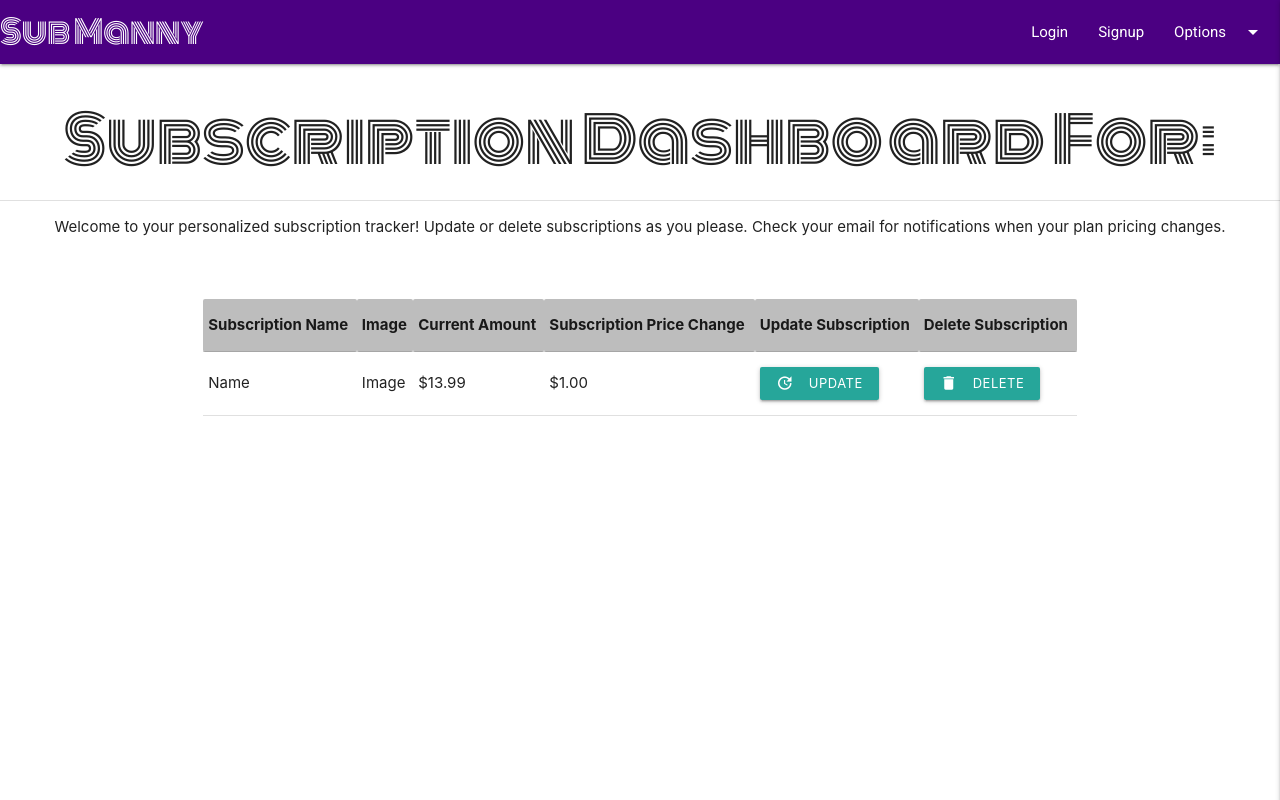
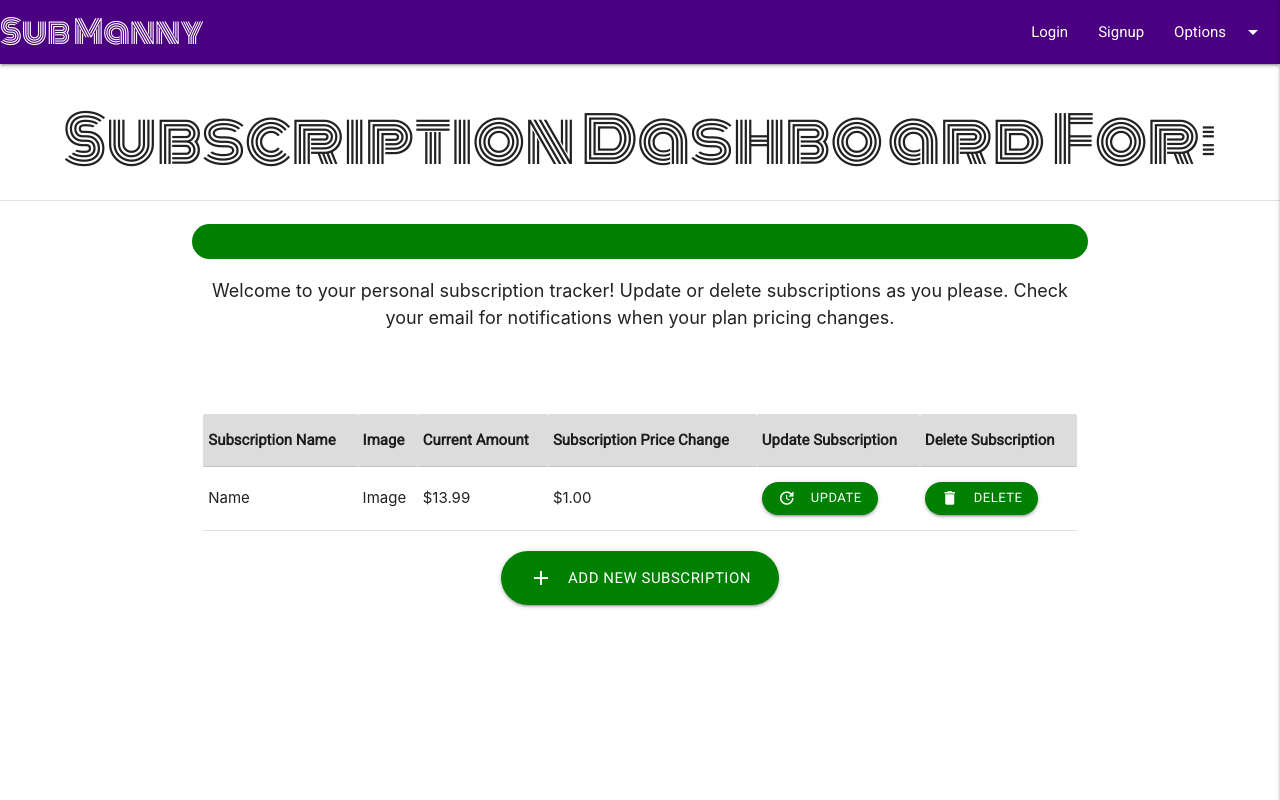
Before and after one commit to Aikeh2021/subscription-manager, a React (Create React App) app in the folder client/: page /dashboard in a window 1280 px wide. Built offline with nearby package versions, Linux system fonts and the light colour scheme; no server answers.

Commit message:
Added styling to make the pages more consistent. Last styling addition will be a footer. That will come later on.

```diff
--- a/client/src/components/Dashboards/UsersDB.jsx
+++ b/client/src/components/Dashboards/UsersDB.jsx
@@ -1,10 +1,5 @@
 import React from "react";
-
-const styles = {
-  thead: {
-    backgroundColor: "#bdbdbd"
-  }
-}
+import {Link} from 'react-router-dom';
 
 
 const Dashboard = () => {
@@ -18,6 +13,21 @@ const Dashboard = () => {
 // console.log(err)
 // });
 
+// Elements in component styles
+const styles = {
+  thead: {
+    backgroundColor: "#DCDCDC",
+    fontFamily: "Roboto",
+  },
+  img: {
+    height: "2em",
+  },
+  buttons: {
+    borderRadius: 30,
+    backgroundColor: "#008000",
+    fontFamily: "Roboto",
+  }
+};
 
   return (
     <>
@@ -41,15 +51,25 @@ const Dashboard = () => {
         <tbody>
           <tr>
             <td>Name</td>
-            <td>Image</td>
+            <td style={styles.img}>Image</td>
             <td>$13.99</td>
             <td>$1.00</td>
-            <td><button className="waves-effect waves-light btn-small"><i className="material-icons left">update</i>UPDATE</button></td>
-            <td><button className="waves-effect waves-light btn-small"><i className="material-icons left">delete</i>DELETE</button></td>
+            <td><button className="waves-effect waves-light btn-small" style={styles.buttons}><i className="material-icons left">update</i>UPDATE</button></td>
+            <td><button className="waves-effect waves-light btn-small" style={styles.buttons}><i className="material-icons left">delete</i>DELETE</button></td>
           </tr>
         </tbody>
       </table>
     </div>
+    </div>
+    <div className="row center valign">
+    <Link to="/subscriptions">
+                <button
+                  className="waves-effect waves-light btn-large"
+                  style={styles.buttons}
+                >
+                  <i className="material-icons left">add</i>Add New Subscription
+                </button>
+              </Link>
     </div>
     </div>
     </div>
--- a/client/src/containers/LoginPage/LoginPage.jsx
+++ b/client/src/containers/LoginPage/LoginPage.jsx
@@ -29,7 +29,11 @@ const LoginPage = (props) => {
   return (
     <>
     <h1 style={{textAlign: 'center', fontFamily: 'Monoton'}}>LOGIN TO YOUR ACCOUNT</h1>
+    <div className="divider"></div>
+    <br />
+
     <div className="container" style={{fontFamily: "Roboto"}}>
+    <div style={{paddingTop: 15, paddingBottom: 20, backgroundColor: "green", borderRadius: 30}}></div>
       <div className="row">
         <form className="col s12" onSubmit={handleFormSubmit}>
           <div className="row">
--- a/client/src/containers/SignUpForm/SignUpForm.jsx
+++ b/client/src/containers/SignUpForm/SignUpForm.jsx
@@ -38,7 +38,10 @@ const SignUpForm = (props) => {
             <h1 style={{ textAlign: "center", fontFamily: "Monoton" }}>
        CREATE AN ACCOUNT
        </h1>
+       <div className="divider"></div>
        <div className="container" style={{ fontFamily: "Roboto" }}>
+         <br />
+         <div style={{paddingTop: 15, paddingBottom: 20, backgroundColor: "green", borderRadius: 30}}></div>
                 <div className="row">
                 <form className="col s12" onSubmit={handleFormSubmit}>
            <div className="row">
--- a/client/src/containers/UserDashboard/UserDashboard.jsx
+++ b/client/src/containers/UserDashboard/UserDashboard.jsx
@@ -7,7 +7,8 @@ import UserDBGreeting from "../../components/UserDBGreeting/UserDBGreeting";
 const UserDashboard = () => {
   const styles = {
     p: {
-      textAlign: "center"
+      textAlign: "center",
+      fontSize: 18
     }
   };
 
@@ -16,12 +17,19 @@ const UserDashboard = () => {
     <div>
       <UserDBGreeting />
       <div className="divider"></div>
-      <p style={styles.p}>
-        Welcome to your personalized subscription tracker! Update or delete
+      <div className="container">
+        <div className="row">
+          <br />
+        <div style={{paddingTop: 15, paddingBottom: 20, backgroundColor: "green", borderRadius: 30}}></div>
+        <p style={styles.p}>
+        Welcome to your personal subscription tracker! Update or delete
         subscriptions as you please. Check your email for notifications when
         your plan pricing changes.
       </p>
+        </div>
+      </div>
       <Dashboard />
+      <br />
     </div>
   );
 };
```
